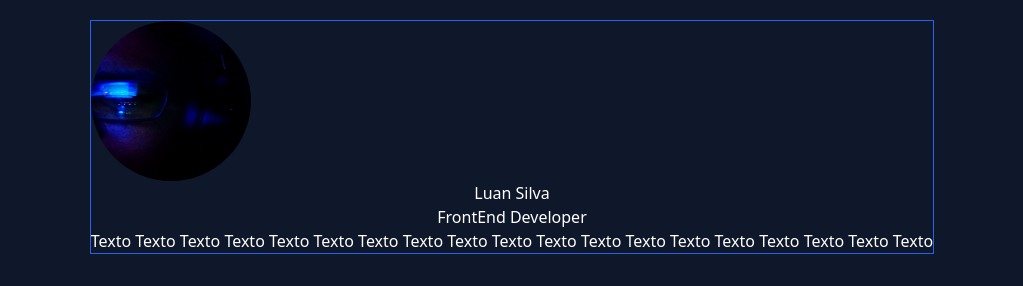
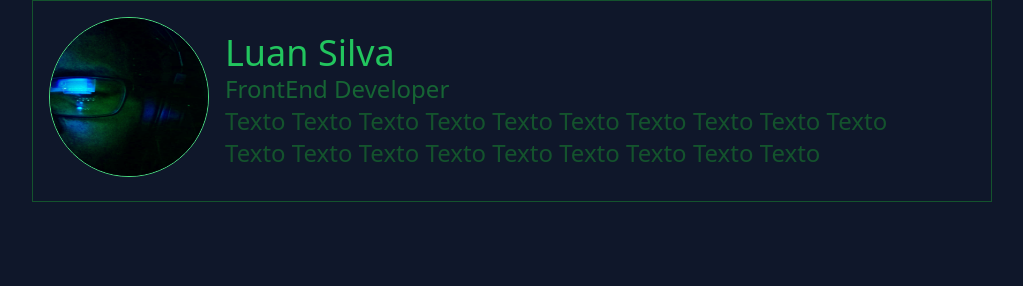
Before and after one commit to Umdyne/Projeto-Softagon, a website: page src/index.html in a window 1280 px wide. Shown: the whole page, without its empty margins (128-1151 px from the left). Drawn offline with nearby package versions, Linux system fonts and the light colour scheme.

Commit message:
Card na horizontal

```diff
--- a/src/index.html
+++ b/src/index.html
@@ -7,13 +7,20 @@
   <title>TailWind2</title>
   <script src="https://cdn.tailwindcss.com"></script>
 </head>
-<body class="bg-slate-900 min-h-screen">
-  <div class="w-3/4 justify-center flex mx-auto">
-    <div class="border border-blue-600 text-center mt-5 max-w-3x1 ">
-      <img src="/public/min.png" alt="Luan" class="w-40 h-40 rounded-full ">
-      <h1 class="text-white">Luan Silva</h1>
-      <h2 class="text-white">FrontEnd Developer</h2>
-      <p class="text-white"> Texto Texto Texto Texto Texto Texto Texto Texto Texto Texto Texto Texto Texto Texto Texto Texto Texto Texto Texto </p>
+<body class="bg-slate-900 min-h-screen text-white w-full">
+  <div class="w-3/4 justify-center flex mx-auto content-center">
+    <div class="border border-green-900 flex p-4">
+      <div class="w-40">
+        <img src="/public/min2.png" alt="Luan" class="w-40 h-40 rounded-full border border-green-400 ">
+      </div>
+      <div class="w-3/4 p-4">
+        <h1 class="text-4xl text-green-500" >Luan Silva</h1>
+        <h2 class="text-2xl  text-green-800">FrontEnd Developer</h2>
+        <p class="text-2xl  text-green-900" > Texto Texto Texto Texto Texto Texto
+          Texto Texto Texto Texto Texto Texto Texto Texto Texto Texto Texto Texto Texto </p>
+      </div>
+
+
     </div>
 
   </div>
```
Also changed, not shown: public/foto.png (deleted), public/min.png (deleted), public/min2.png (added).
